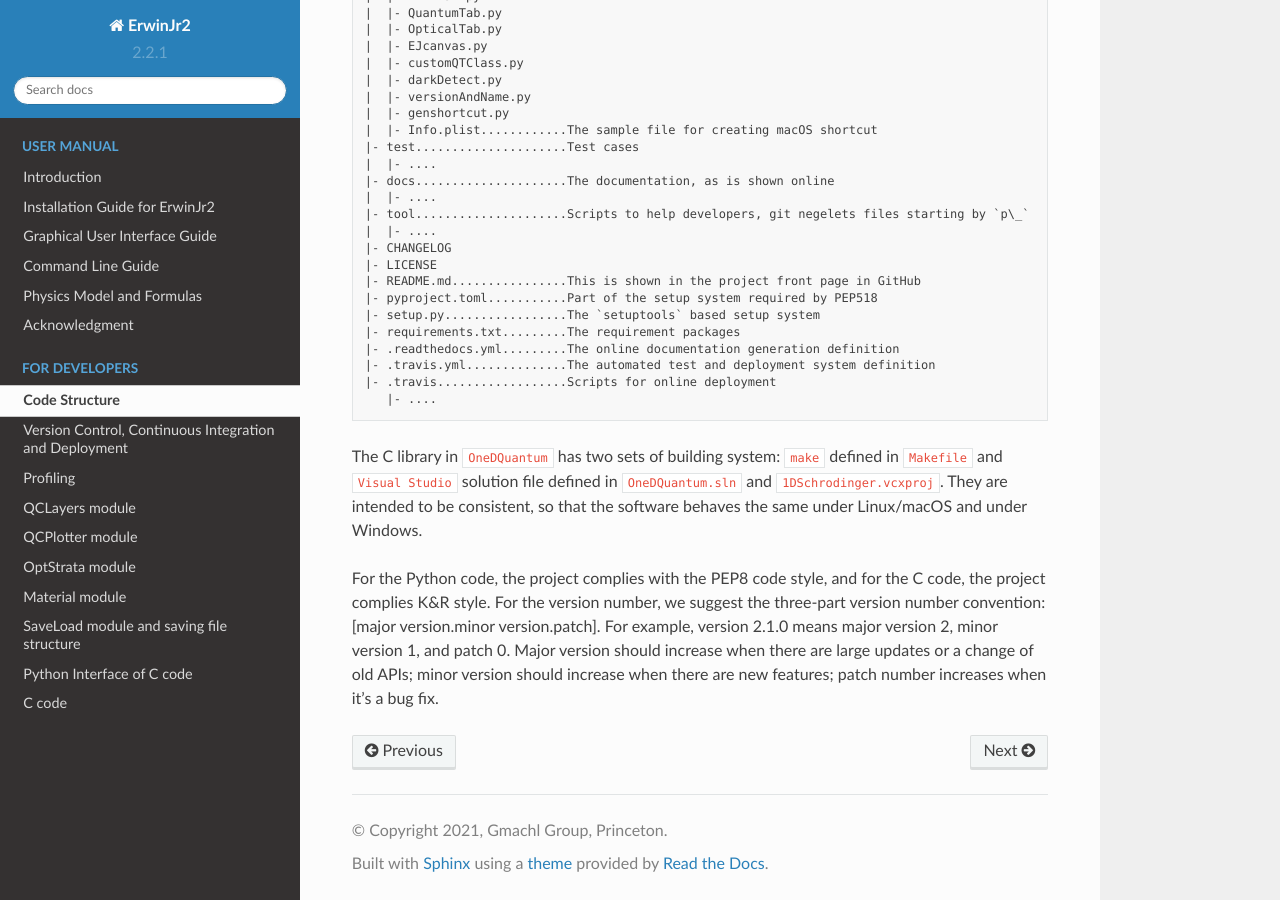
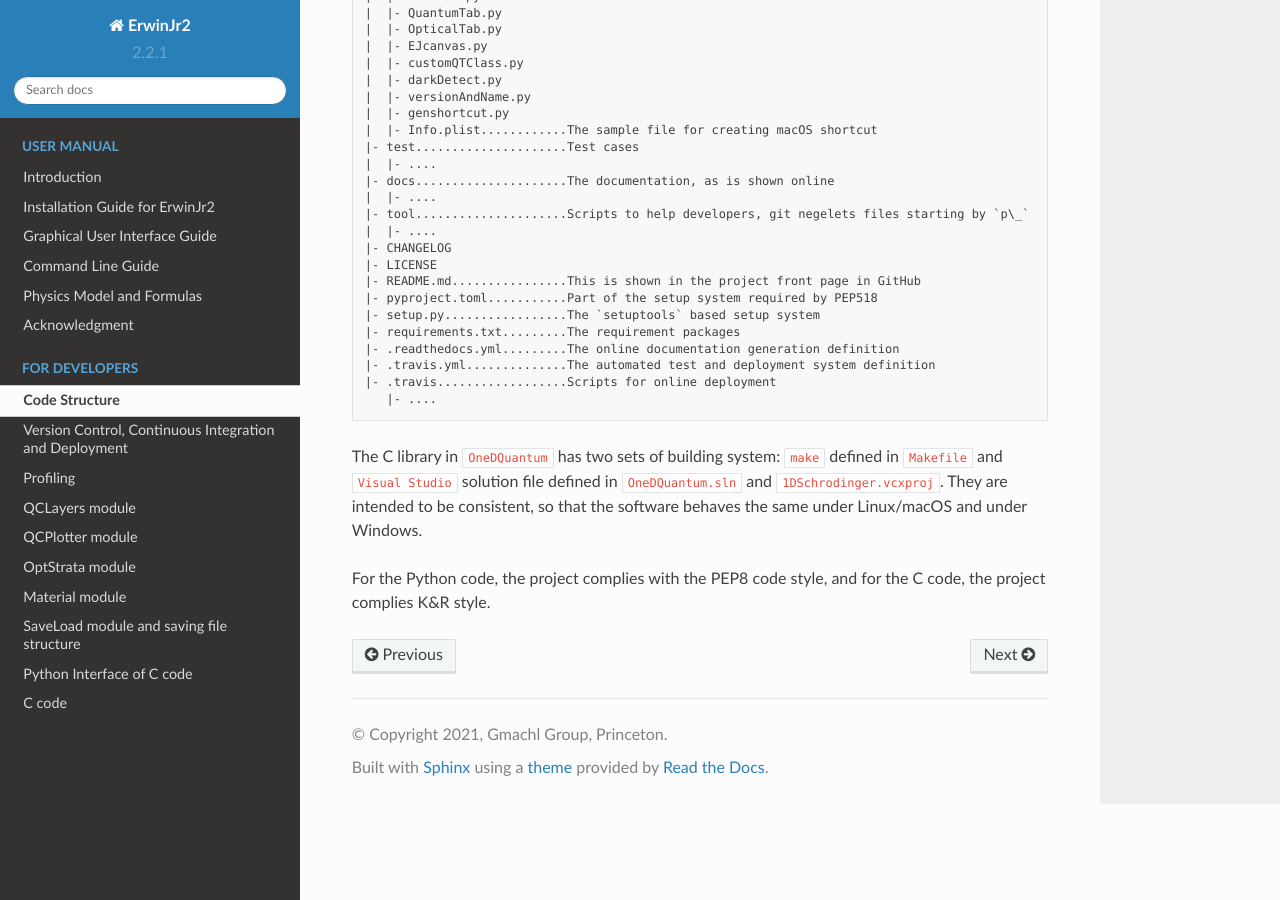
Before and after one commit to ErwinJr2/ErwinJr2, a Sphinx documentation site: the page built from docs/code_struct.rst, in a window 1280 px wide and 900 px high, scrolled down 1303 px. Built offline with Sphinx 7.4.7 and the Read the Docs theme 2.0.0, drawn with Linux system fonts in a browser that asks for light colours; the version number is read from the project's files by our own code.

Commit message:
update version number

```diff
--- a/docs/code_struct.rst
+++ b/docs/code_struct.rst
@@ -71,9 +71,4 @@ solution file defined in ``OneDQuantum.sln`` and
 so that the software behaves the same under Linux/macOS and under Windows.
 
 For the Python code, the project complies with the PEP8 code style,
-and for the C code, the project complies K\&R style. For the version number,
-we suggest the three-part version number convention:
-[major version.minor version.patch]. For example, version 2.1.0 means major
-version 2, minor version 1, and patch 0. Major version should increase when
-there are large updates or a change of old APIs; minor version should increase
-when there are new features; patch number increases when it's a bug fix.
+and for the C code, the project complies K\&R style.
```
Also changed, not shown: docs/other.rst (+8 -0 lines).
